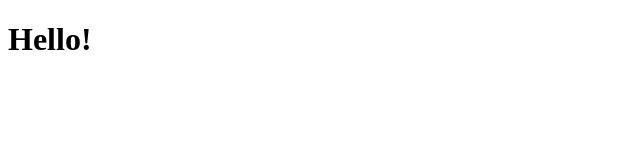
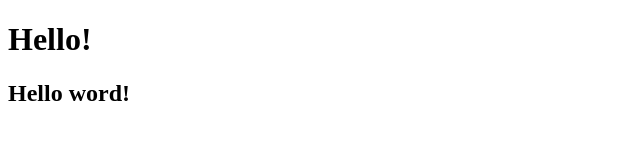
Before and after one commit to tyzemn/project, a plain HTML site: page index.html in a window 1280 px wide. Shown: the whole page, without its empty margins (0-640 px from the left). Drawn offline with Linux system fonts and the light colour scheme.

Commit message:
index.html mod

```diff
--- a/index.html
+++ b/index.html
@@ -8,5 +8,6 @@
 </head>
 <body>
     <h1>Hello!</h1>
+    <h2>Hello word!</h2>
 </body>
 </html>
```
